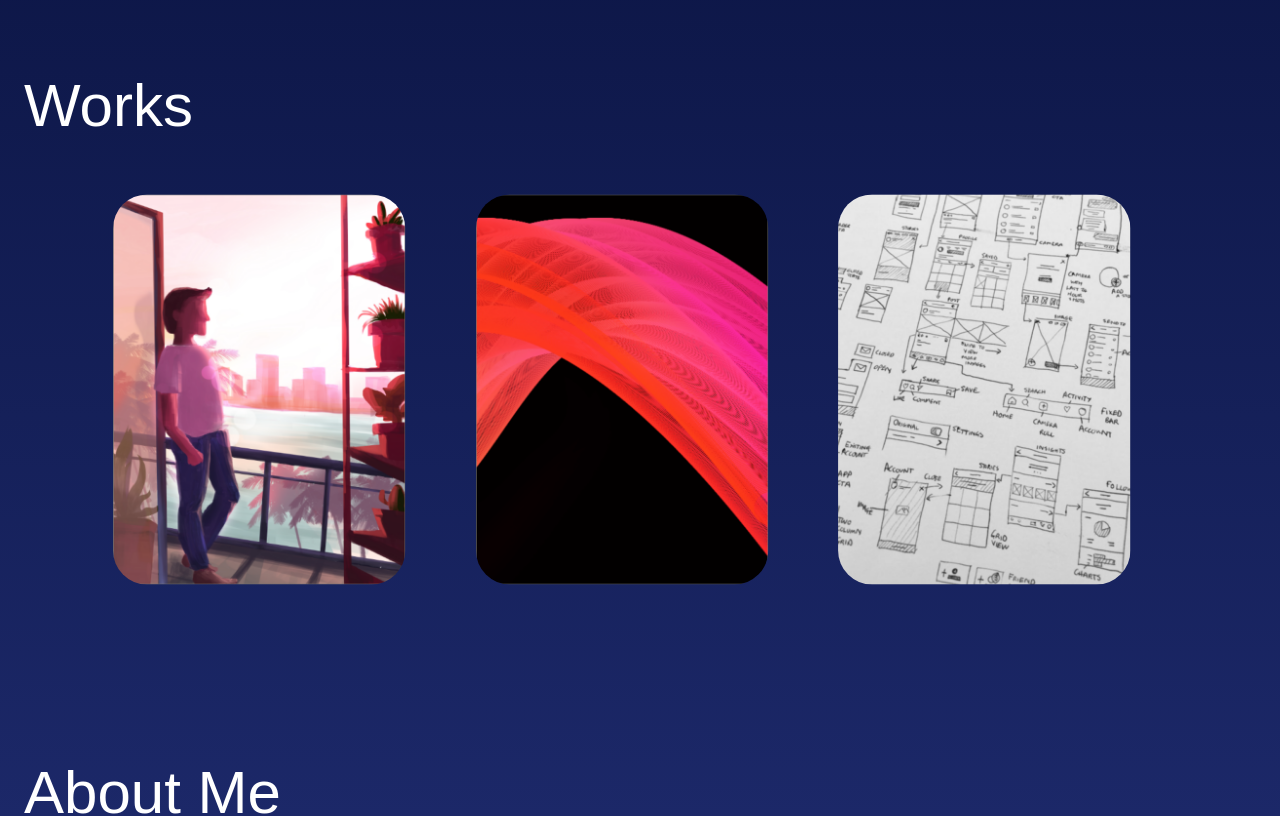
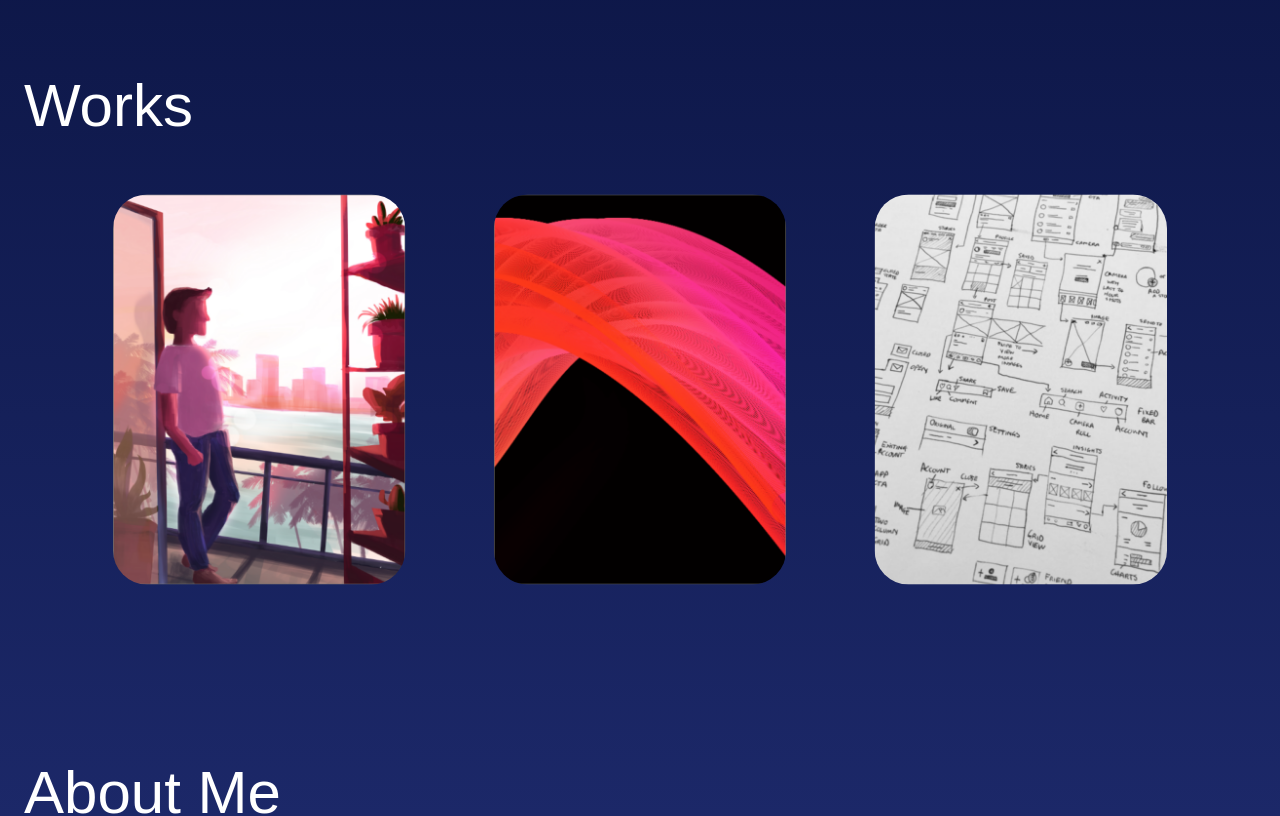
Before and after one commit to nandanpi/staticnova-portfolio, a React (Create React App) app: page / in a window 1280 px wide. Shown: the part 640-1456 px from the top of the page. Built offline with nearby package versions, Linux system fonts and the light colour scheme; a web font is replaced by a local one.

Commit message:
Added required fields

```diff
--- a/src/components/Main.jsx
+++ b/src/components/Main.jsx
@@ -75,7 +75,8 @@ const Main = () => {
                             <h1 className="text-6xl arialb  text-white">Works</h1>
                         </div>
                     </div>
-                    <div className="grid grid-cols-3 mt-6 scale-[85%]">
+                    <div className="flex justify-center">
+                        <div className="grid grid-cols-3 mt-6 scale-[85%] gap-16">
                             <div className=" max-w-sm rounded-[40px] group px-5">
                                 <div className="relative">
                                     <img src={illustration_banner} alt="" className="rounded-[40px]"/>
@@ -111,6 +112,7 @@ const Main = () => {
                                             </div>
                                         </div>
                                     </HashLink>
+                                </div>
                             </div>
                         </div>
                     </div>
```
Lines whose indentation alone changed are shown as unchanged.
